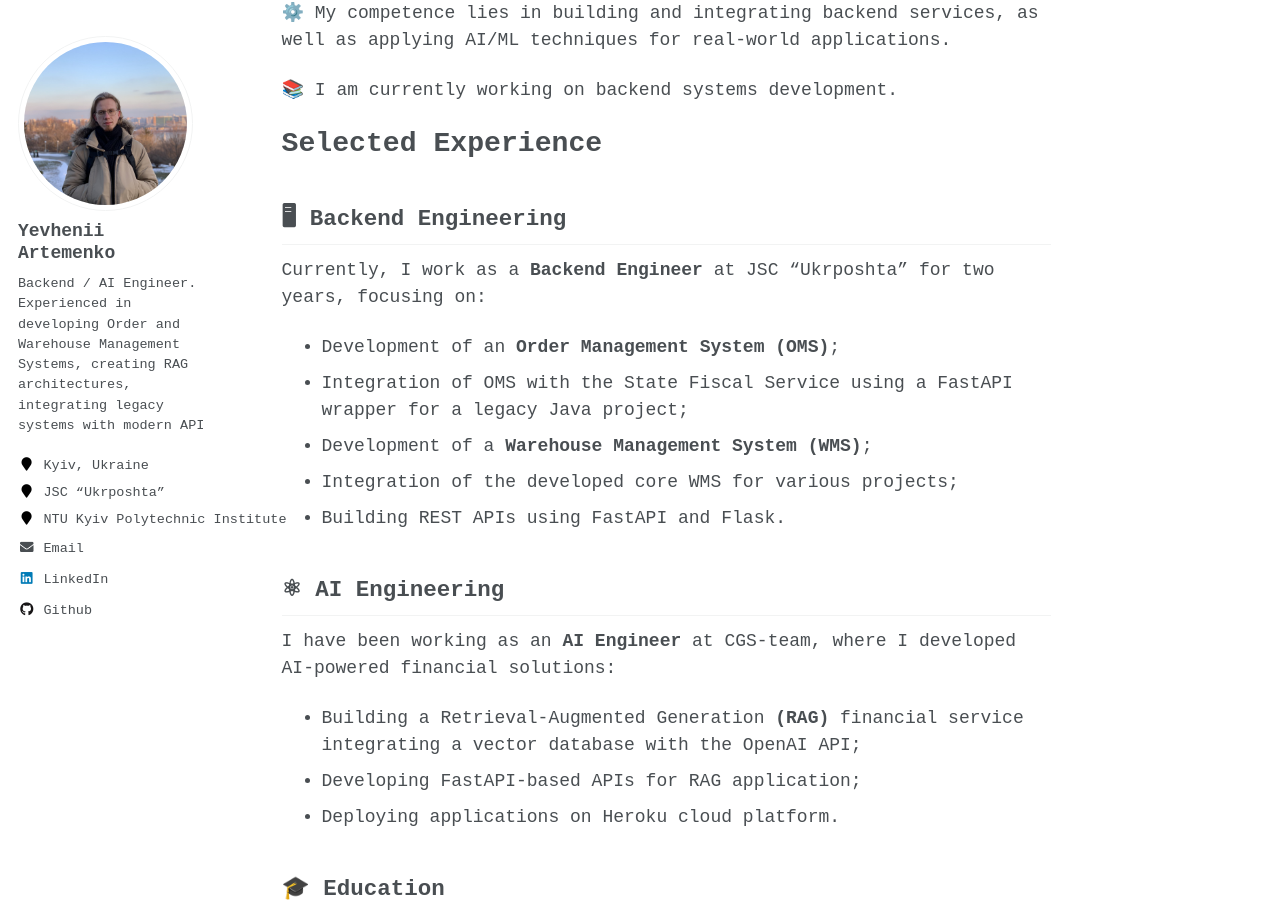
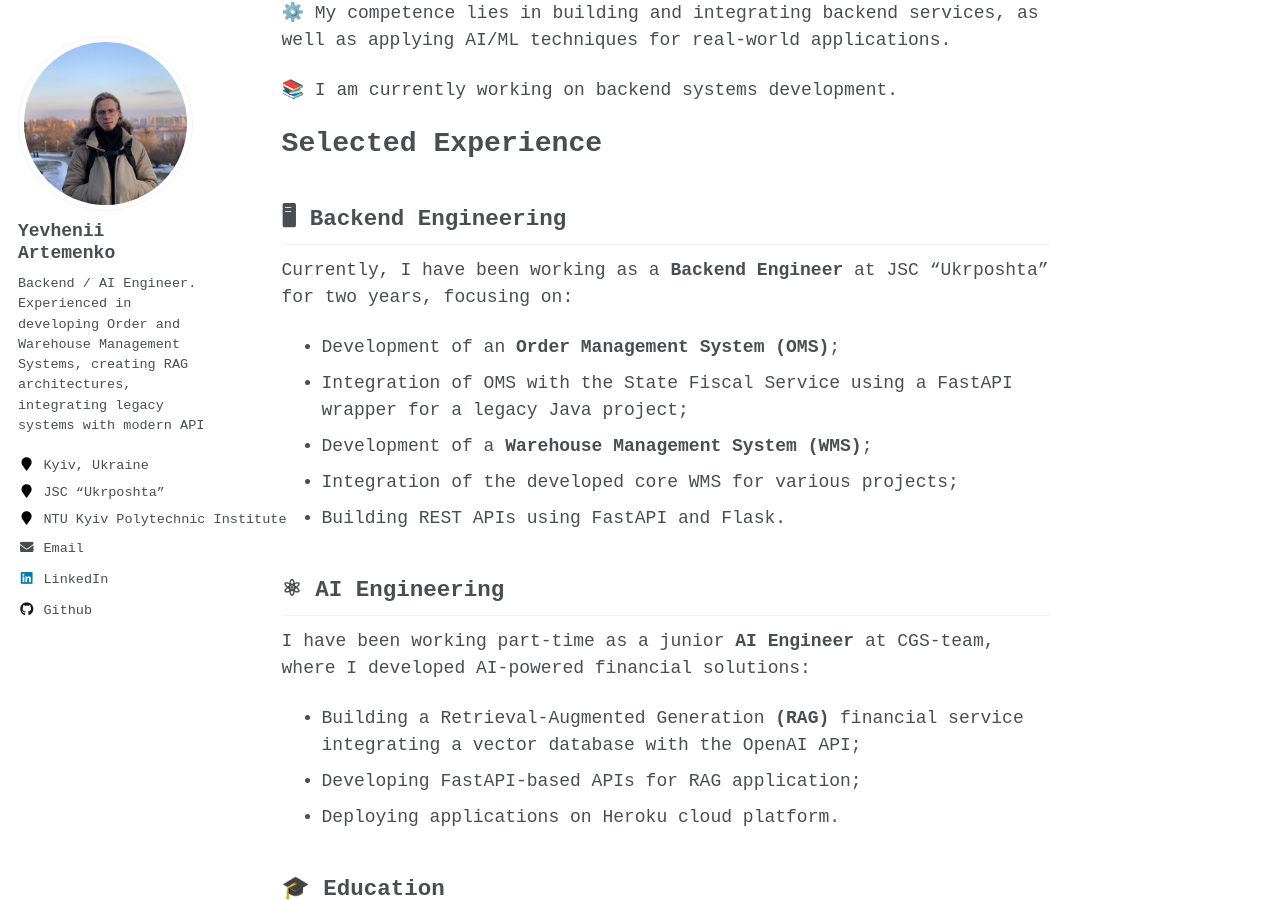
Before and after one commit to ar-yevhenii/ar-yevhenii.github.io, a Jekyll site: the page built from _pages/about.md, in a window 1280 px wide and 900 px high, scrolled down 238 px. Built offline with Jekyll 4.4.1, drawn with Linux system fonts in a browser that asks for light colours.

Commit message:
correct about.md

```diff
--- a/_pages/about.md
+++ b/_pages/about.md
@@ -24,7 +24,7 @@ redirect\_from:
 
 ## 🖥 Backend Engineering
 
-Currently, I work as a **Backend Engineer** at JSC “Ukrposhta” for two years, focusing on:
+Currently, I have been working as a **Backend Engineer** at JSC “Ukrposhta” for two years, focusing on:
 
 - Development of an **Order Management System (OMS)**;
 - Integration of OMS with the State Fiscal Service using a FastAPI wrapper for a legacy Java project;
@@ -34,7 +34,7 @@ Currently, I work as a **Backend Engineer** at JSC “Ukrposhta” for two years
 
 ## ⚛ AI Engineering
 
-I have been working as an **AI Engineer** at CGS-team, where I developed AI-powered financial solutions:
+I have been working part-time as a junior **AI Engineer** at CGS-team, where I developed AI-powered financial solutions:
 
 - Building a Retrieval-Augmented Generation **(RAG)** financial service integrating a vector database with the OpenAI API;
 - Developing FastAPI-based APIs for RAG application;
```
